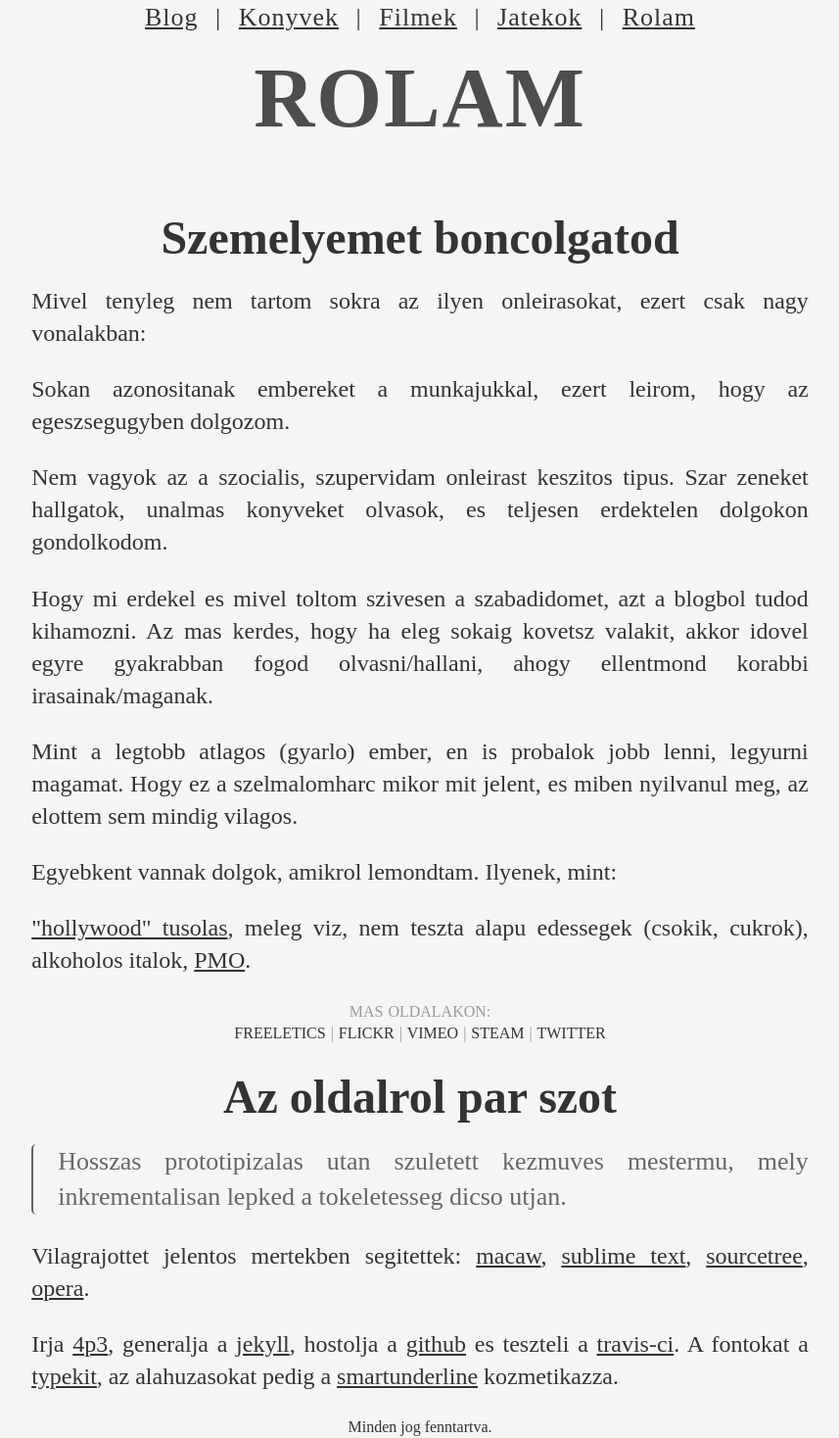
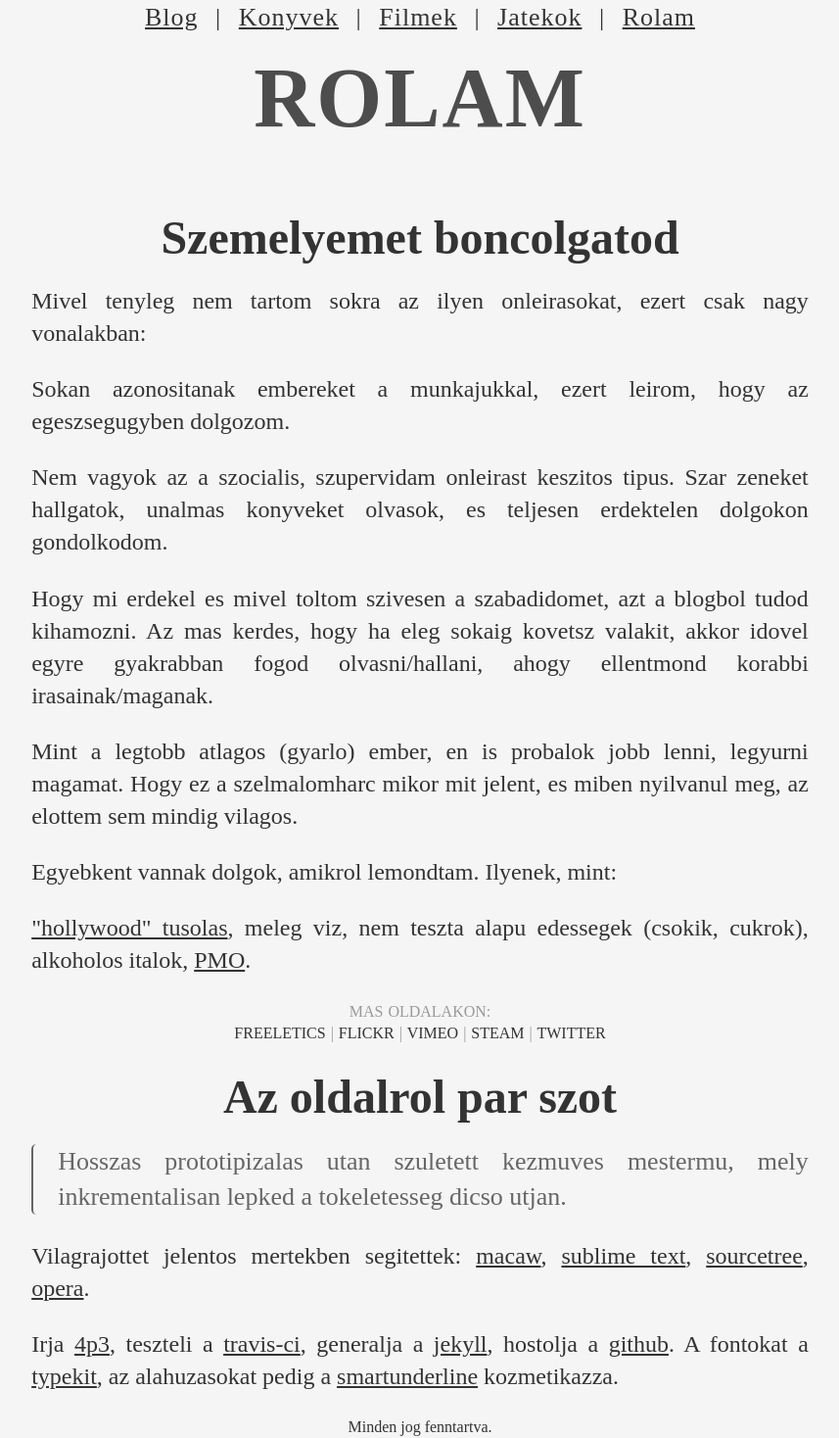
Before and after one commit to 4p3/4p3.github.io, a Jekyll site: the page built from rolam.html, in a window 1280 px wide. Shown: the whole page at 98% size, without its empty margins (211-1068 px from the left). Built offline with Jekyll 4.4.1, drawn with Linux system fonts in a browser that asks for light colours; Markdown is read by kramdown in place of the engine named in the settings.

Commit message:
minor fixes

```diff
--- a/rolam.html
+++ b/rolam.html
@@ -18,5 +18,5 @@ layout: default
     <div class="post-content">
     <blockquote><p>Hosszas prototipizalas utan szuletett kezmuves mestermu, mely inkrementalisan lepked a tokeletesseg dicso utjan.</p></blockquote>
     <p>Vilagrajottet jelentos mertekben segitettek: <a href="http://macaw.co">macaw</a>, <a href="https://www.sublimetext.com">sublime text</a>, <a href="http://www.sourcetreeapp.com">sourcetree</a>, <a href="http://www.opera.com/">opera</a>.</p>
-    <p>Irja <a href="mailto:seredi@gmail.com">4p3</a>, generalja a <a href="http://jekyllrb.com">jekyll</a>, hostolja a <a href="https://pages.github.com">github</a> es teszteli a <a href="https://travis-ci.org">travis-ci</a>. A fontokat a <a href="https://typekit.com/colophons/ajd7dau">typekit</a>, az alahuzasokat pedig a <a href="https://github.com/EagerIO/SmartUnderline">smartunderline</a> kozmetikazza.</p>
+    <p>Irja <a href="mailto:seredi@gmail.com">4p3</a>, teszteli a <a href="https://travis-ci.org">travis-ci</a>, generalja a <a href="http://jekyllrb.com">jekyll</a>, hostolja a <a href="https://pages.github.com">github</a>. A fontokat a <a href="https://typekit.com/colophons/ajd7dau">typekit</a>, az alahuzasokat pedig a <a href="https://github.com/EagerIO/SmartUnderline">smartunderline</a> kozmetikazza.</p>
     </div>
```
Also changed, not shown: .travis.yml.
